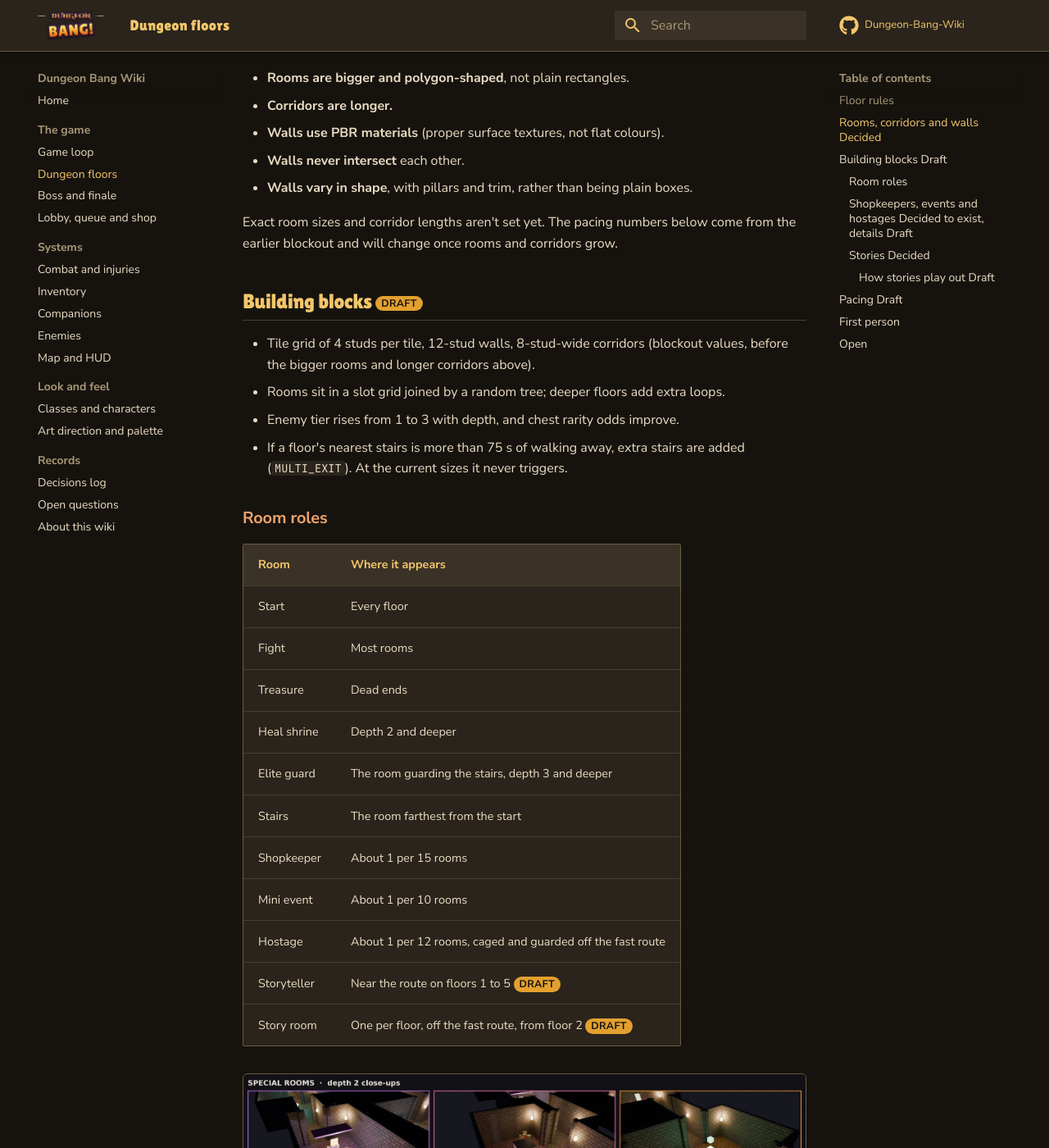
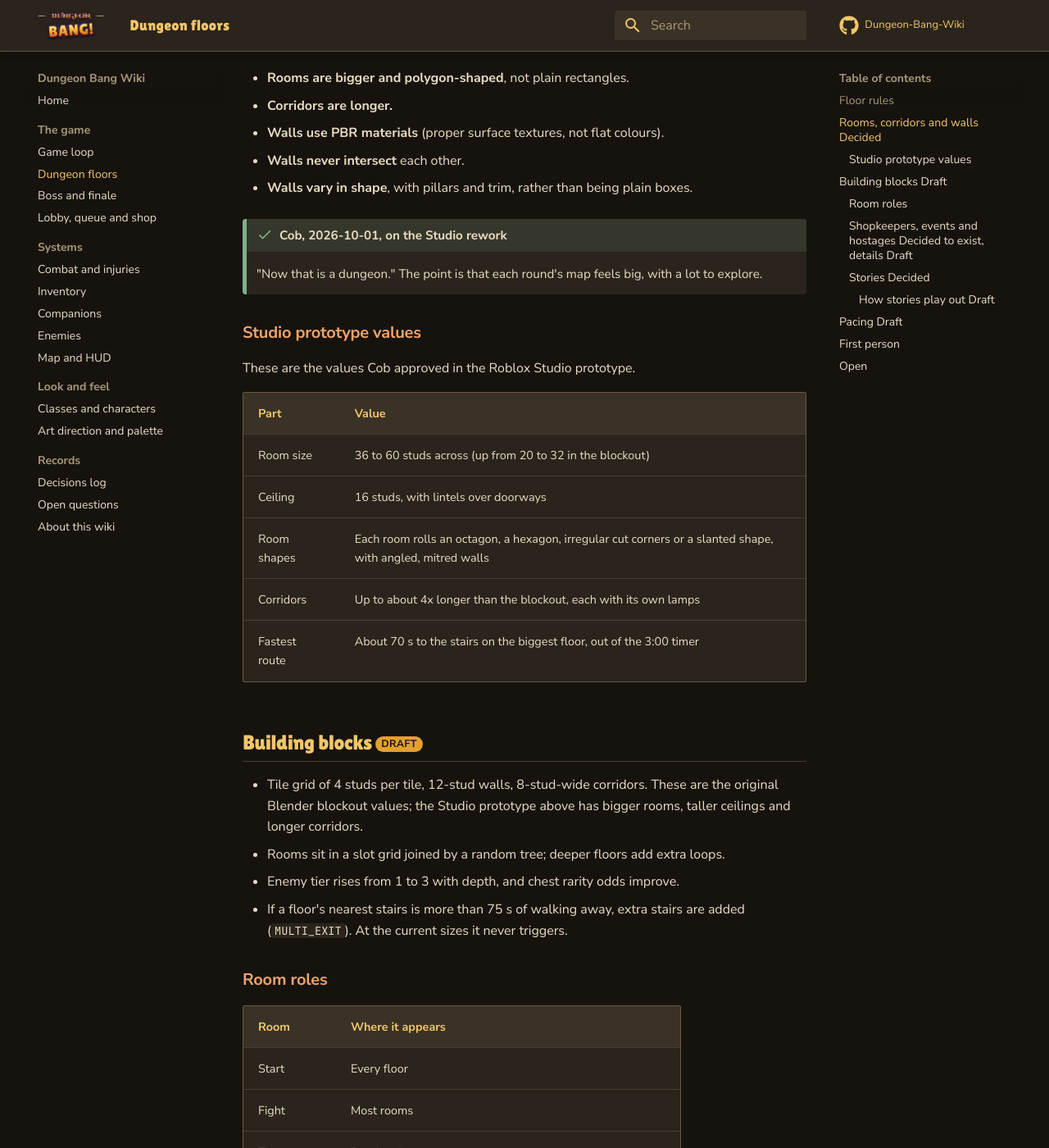
Before and after one commit to iamlegendok/Dungeon-Bang-Wiki, an MkDocs documentation site: the page built from docs/dungeon.md, in a window 1280 px wide and 1400 px high, scrolled down 1439 px. Shown: the whole window at 82% size. Built offline with MkDocs 1.6.1 and Material for MkDocs 9.7.7, drawn with Linux system fonts in a browser that asks for light colours; comment, search, counter and statistics services are not loaded; some of the changed text lies outside the part shown.

Commit message:
Add approved Studio room sizes, shapes and corridor lengths
Co-Authored-By: Claude Opus 5.5 (1M context) <noreply@anthropic.com>
Claude-Session: https://claude.ai/code/session_01BBz4VfGTsvBuNKXe58LieA

```diff
--- a/docs/dungeon.md
+++ b/docs/dungeon.md
@@ -27,11 +27,24 @@ From Cob, 2026-10-01, while building the Roblox Studio prototype:
 - **Walls never intersect** each other.
 - **Walls vary in shape**, with pillars and trim, rather than being plain boxes.
 
-Exact room sizes and corridor lengths aren't set yet. The pacing numbers below come from the earlier blockout and will change once rooms and corridors grow.
+!!! success "Cob, 2026-10-01, on the Studio rework"
+    "Now that is a dungeon." The point is that each round's map feels big, with a lot to explore.
+
+### Studio prototype values
+
+These are the values Cob approved in the Roblox Studio prototype.
+
+| Part | Value |
+|-|-|
+| Room size | 36 to 60 studs across (up from 20 to 32 in the blockout) |
+| Ceiling | 16 studs, with lintels over doorways |
+| Room shapes | Each room rolls an octagon, a hexagon, irregular cut corners or a slanted shape, with angled, mitred walls |
+| Corridors | Up to about 4x longer than the blockout, each with its own lamps |
+| Fastest route | About 70 s to the stairs on the biggest floor, out of the 3:00 timer |
 
 ## Building blocks <span class="tag draft">Draft</span>
 
-- Tile grid of 4 studs per tile, 12-stud walls, 8-stud-wide corridors (blockout values, before the bigger rooms and longer corridors above).
+- Tile grid of 4 studs per tile, 12-stud walls, 8-stud-wide corridors. These are the original Blender blockout values; the Studio prototype above has bigger rooms, taller ceilings and longer corridors.
 - Rooms sit in a slot grid joined by a random tree; deeper floors add extra loops.
 - Enemy tier rises from 1 to 3 with depth, and chest rarity odds improve.
 - If a floor's nearest stairs is more than 75 s of walking away, extra stairs are added (`MULTI_EXIT`). At the current sizes it never triggers.
@@ -96,7 +109,7 @@ Exact room sizes and corridor lengths aren't set yet. The pacing numbers below c
 
 ## Pacing <span class="tag draft">Draft</span>
 
-A rush straight to the stairs takes about 13 s on depth 1 and about 1:30 on depth 6, so every floor fits inside 3:00. A full clear (walk the whole tree, every fight, 2 s per chest) is what the timer squeezes.
+In the Studio prototype, the fastest route to the stairs on the biggest floor takes about 70 s of the 3:00. In the earlier Blender blockout, a rush took about 13 s on depth 1 and about 1:30 on depth 6. A full clear (walk the whole tree, every fight, 2 s per chest) is what the timer squeezes.
 
 In the trail-map test walk on a 21-room floor, a player reached the stairs at 2:15 having lit 26% of the floor.
 
```
Also changed, not shown: docs/decisions.md (+1 -0 lines), docs/open-questions.md (+0 -1 lines).
